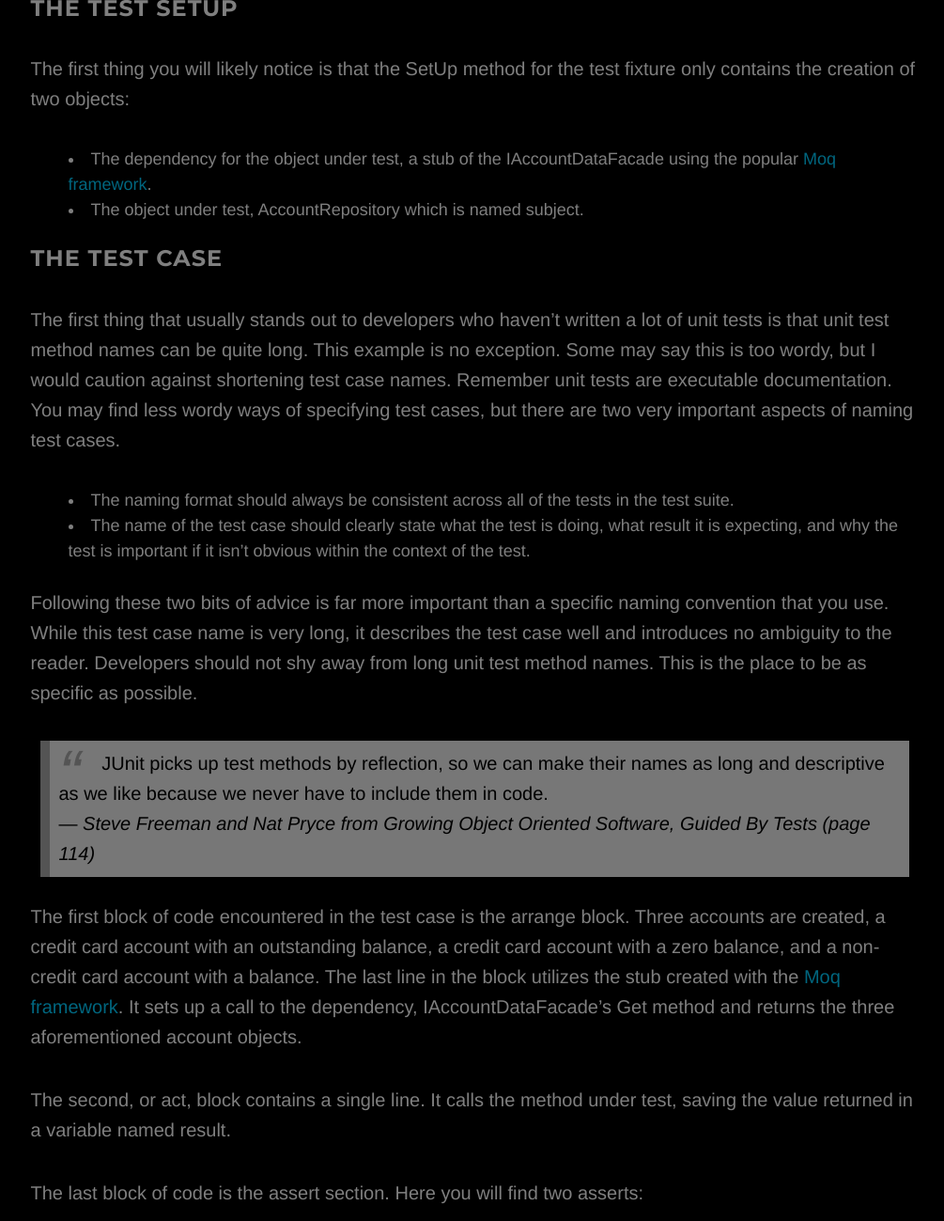
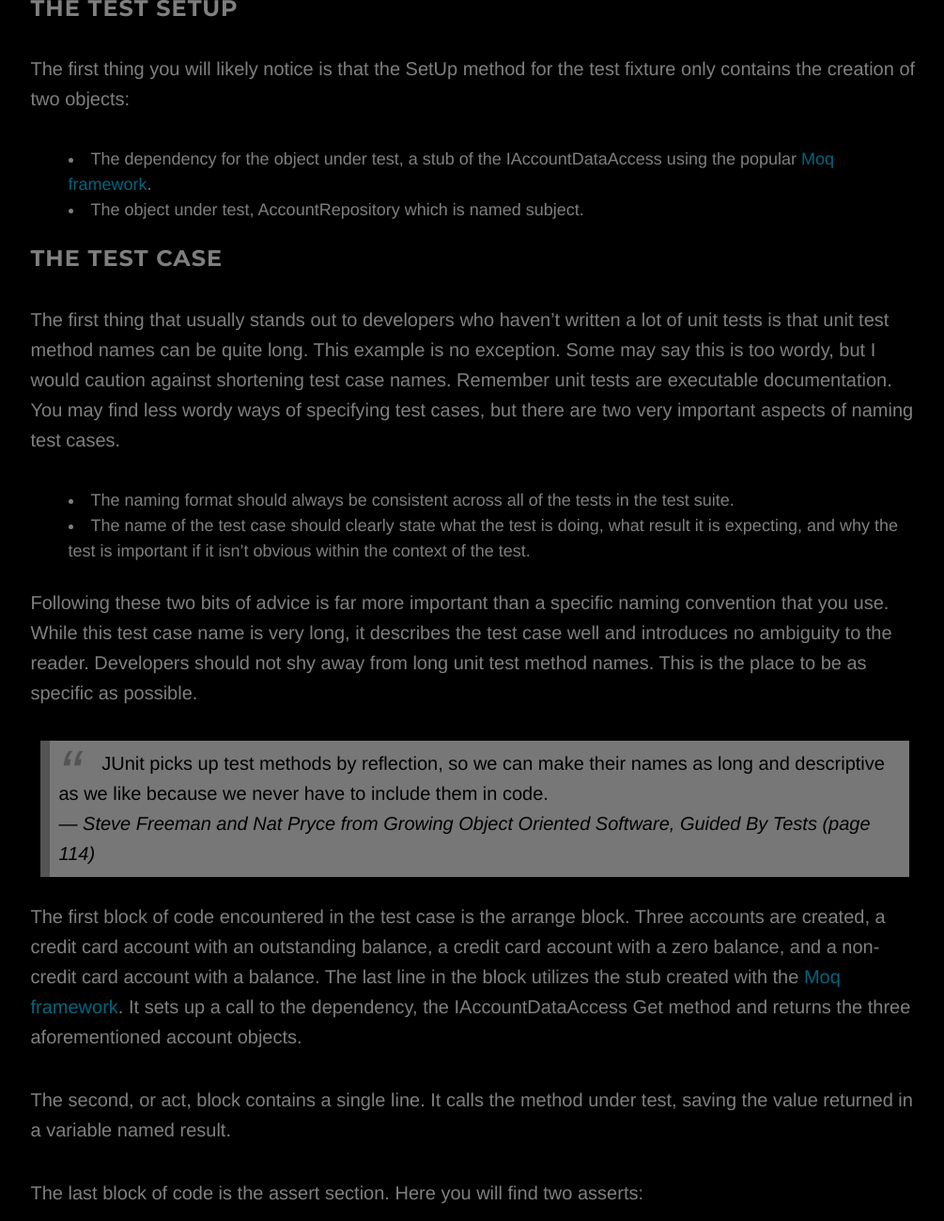
Before and after one commit to asciamanna/asciamanna.github.io, a Jekyll site: the page built from _posts/2016-04-24-follow-consistent-test-patterns.md, in a window 1280 px wide and 1400 px high, scrolled down 4063 px, cut to the strip 101-1400 px from the top of the window. Shown: the whole strip at 94% size, without its empty margins (135-1140 px from the left). Built offline with Jekyll 4.4.1, drawn with Linux system fonts in a browser that asks for light colours; nearby versions of some CDN libraries; comment, search, counter and statistics services are not loaded; a style sheet for code colours, icons or effects is not loaded.

Commit message:
updating post to match gist code example

```diff
--- a/_posts/2016-04-24-follow-consistent-test-patterns.md
+++ b/_posts/2016-04-24-follow-consistent-test-patterns.md
@@ -65,7 +65,7 @@ Now let's pull everything we talked about together in an example.
 
 The first thing you will likely notice is that the SetUp method for the test fixture only contains the creation of two objects:
 
-* The dependency for the object under test, a stub of the IAccountDataFacade using the popular [Moq framework](https://github.com/moq/moq4).
+* The dependency for the object under test, a stub of the IAccountDataAccess using the popular [Moq framework](https://github.com/moq/moq4).
 * The object under test, AccountRepository which is named subject.
 
 ### The Test Case
@@ -77,10 +77,10 @@ The first thing that usually stands out to developers who haven't written a lot
 
 Following these two bits of advice is far more important than a specific naming convention that you use. While this test case name is very long, it describes the test case well and introduces no ambiguity to the reader. Developers should not shy away from long unit test method names. This is the place to be as specific as possible.
 
->  JUnit picks up test methods by reﬂection, so we can make their names as long and descriptive as we like because we never have to include them in code.
+>  JUnit picks up test methods by reflection, so we can make their names as long and descriptive as we like because we never have to include them in code.
 > &mdash; _Steve Freeman and Nat Pryce from Growing Object Oriented Software, Guided By Tests (page 114)_
 
-The first block of code encountered in the test case is the arrange block. Three accounts are created, a credit card account with an outstanding balance, a credit card account with a zero balance, and a non-credit card account with a balance. The last line in the block utilizes the stub created with the [Moq framework](https://github.com/moq/moq4). It sets up a call to the dependency, IAccountDataFacade's Get method and returns the three aforementioned account objects.
+The first block of code encountered in the test case is the arrange block. Three accounts are created, a credit card account with an outstanding balance, a credit card account with a zero balance, and a non-credit card account with a balance. The last line in the block utilizes the stub created with the [Moq framework](https://github.com/moq/moq4). It sets up a call to the dependency, the IAccountDataAccess Get method and returns the three aforementioned account objects.
 
 The second, or act, block contains a single line. It calls the method under test, saving the value returned in a variable named result.
 
```
